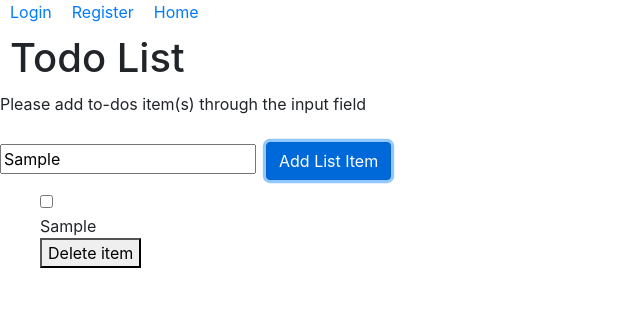
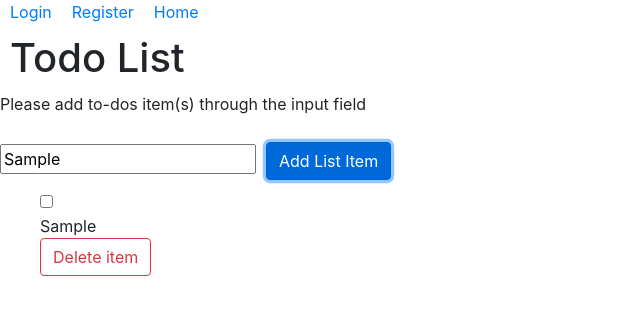
Before and after one commit to gamesfreak26/todo-list-mern, a React (Create React App) app: page / in a window 1280 px wide. Both pictures are taken after typing "Sample" into the empty fields and a click on the button "Add List Item". Shown: the top 314 px of the page, without its empty margins (0-640 px from the left). Built offline with nearby package versions, Linux system fonts and the light colour scheme.

Commit message:
Make delete item button a red bootstrap button

```diff
--- a/src/Components/ListItem/ListItem.js
+++ b/src/Components/ListItem/ListItem.js
@@ -1,6 +1,7 @@
 import React, {useState} from 'react'
 import {Item, StrikedItem} from '../Styled'
 import './ListItem.css'
+import Button from 'react-bootstrap/Button';
 
 
 const ListItem = ({key, item, deleteItem}) => {
@@ -13,15 +14,15 @@ const ListItem = ({key, item, deleteItem}) => {
     return(
         <div>
             <li>
-                <div>
+
                     <input
                         type="checkbox"
 						onChange={handleChange}
 						value={checked}
                     />
 					{checked ? <StrikedItem color="blue">{item}</StrikedItem> : <Item>{item}</Item>}
-                    <button onClick={() => deleteItem(key)}>Delete item</button>
-                </div>
+                    <Button variant="outline-danger" onClick={() => deleteItem(key)}>Delete item</Button>
+
             </li>
 
         </div>
```
